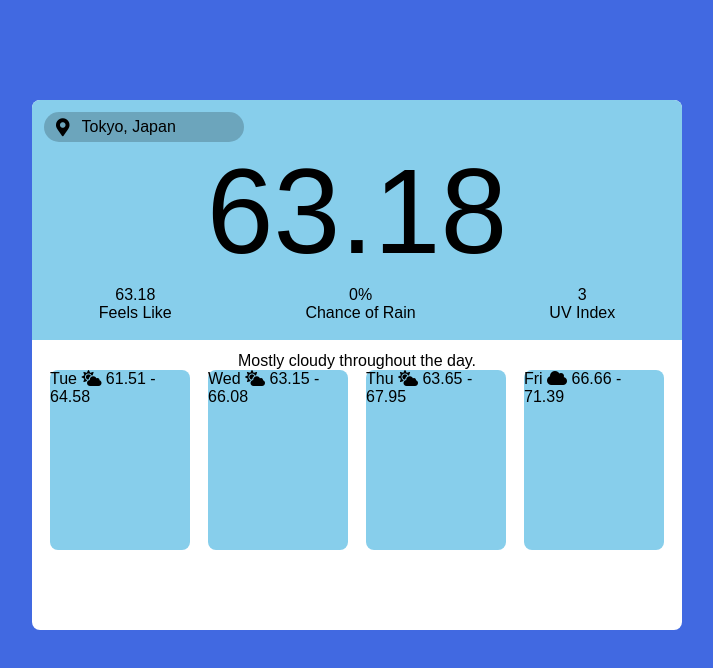
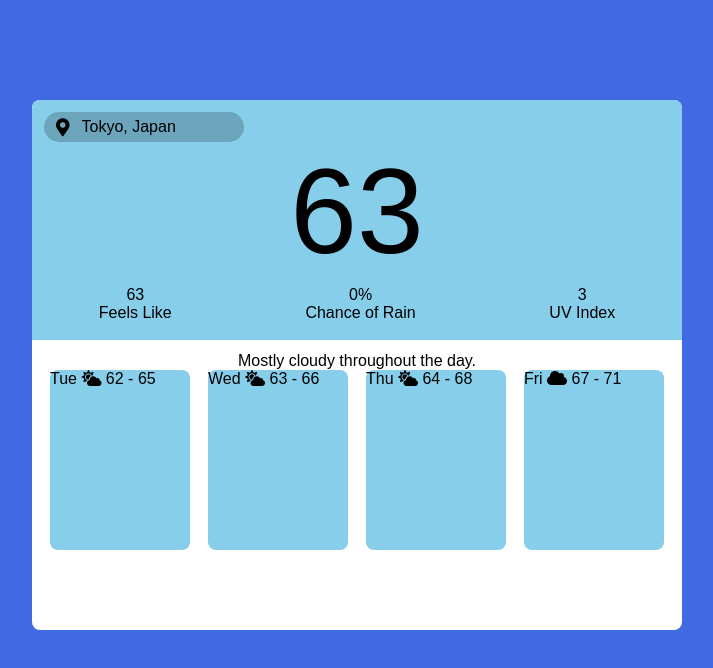
Before and after one commit to balkarjun/vue-forecaster, a Vue app: page / in a window 1280 px wide. Shown: the top 668 px of the page, without its empty margins (283-996 px from the left). Built offline with nearby package versions, Linux system fonts and the light colour scheme.

Commit message:
Round temperature values

```diff
--- a/src/App.vue
+++ b/src/App.vue
@@ -430,8 +430,8 @@ export default {
     ]);
 
     this.today = {
-      temperature: res.currently.temperature,
-      feelsLike: res.currently.apparentTemperature,
+      temperature: Math.round(res.currently.temperature),
+      feelsLike: Math.round(res.currently.apparentTemperature),
       precipChance: res.currently.precipProbability,
       uvIndex: res.currently.uvIndex,
       summary: res.daily.data[0].summary
@@ -446,8 +446,8 @@ export default {
 
       this.forecasts.push({
         day: days[index],
-        min: current.temperatureMin,
-        max: current.temperatureMax,
+        min: Math.round(current.temperatureMin),
+        max: Math.round(current.temperatureMax),
         icon: icons.get(current.icon)
       });
     }
```
